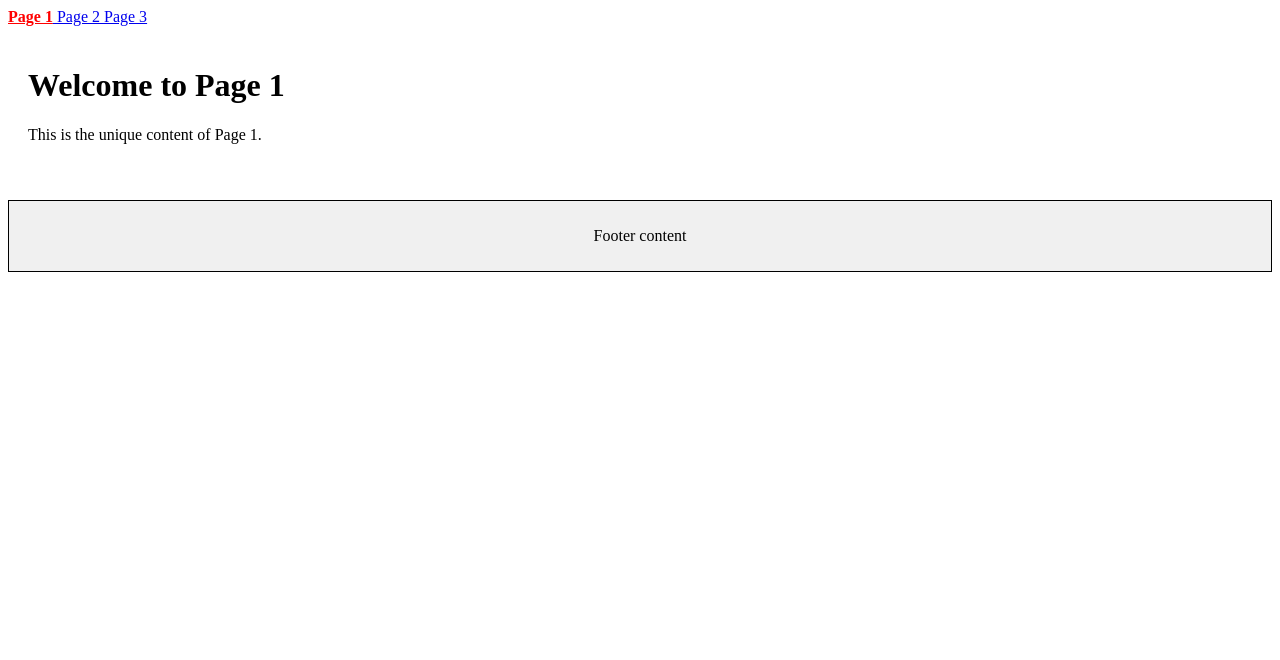
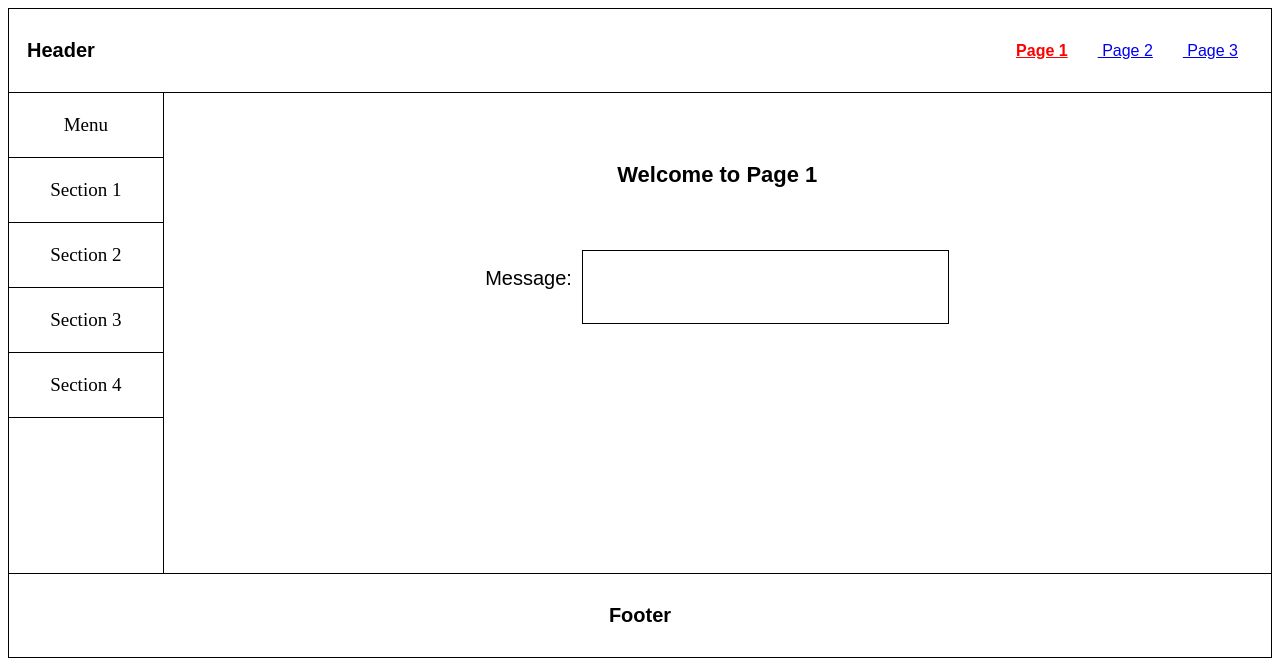
Before and after one commit to yungNita/IP_Course, a Vue app: page /page/1 in a window 1280 px wide. Shown: the top 660 px of the page. Built offline with nearby package versions, Linux system fonts and the light colour scheme.

Commit message:
Finished

```diff
--- /dev/null
+++ b/src/components/MenuComponent.vue
@@ -0,0 +1,66 @@
+<template>
+  <div class="menu-wrap">
+    <div class="menuTitle">Menu</div>
+    <nav>
+      <router-link
+        class="section_wrap"
+        v-for="section in sections"
+        :key="section"
+        :to="`/page/${currentPage}/section/${section}`"
+        :class="{ uio: isActive(section) }"
+        >Section {{ section }}</router-link
+      >
+    </nav>
+  </div>
+</template>
+
+<script>
+export default {
+  data() {
+    return {
+      sections: [1, 2, 3, 4],
+    };
+  },
+  computed: {
+    currentPage() {
+      return this.$route.params.pageNumber || 1; //Default to page1 if it not defined
+    },
+  },
+  methods: {
+    isActive(section) {
+      return this.$route.path.includes(`/section/${section}`);
+    },
+  },
+};
+</script>
+
+<style scoped>
+.menu-wrap {
+  border-right: 1px solid black;
+}
+.menuTitle,
+.section_wrap {
+  display: flex;
+  border-bottom: 1px solid black;
+  justify-content: center;
+  width: 12vw;
+  height: 8vh;
+  align-items: center;
+  font-size: 19px;
+  text-decoration: none;
+  color: black;
+}
+
+.uio {
+  border-color: #4c97ff;
+  border-width: 0 1px 1px 0;
+  border-style: solid;
+  background: #dae8fc;
+  color: black;
+  text-decoration: none;
+}
+
+.section_wrap:hover {
+  text-decoration: none;
+}
+</style>
--- /dev/null
+++ b/src/components/MessageBox.vue
@@ -0,0 +1,77 @@
+<template>
+  <div class="messageBox">
+    <label class="messageLine1" v-if="message">
+      Message from Page {{ currentPage }}: {{ message }}
+    </label>
+    <div class="hehe">
+      <label class="messageLine">Message:</label>
+      <input
+        type="text"
+        class="boxes"
+        v-model="newMessage"
+        @input="updateMessage" />
+    </div>
+  </div>
+</template>
+
+<script>
+import { store } from "@/stores/store";
+
+export default {
+  props: ["currentPage"],
+
+  computed: {
+    message() {
+      return store.getMessage(this.currentPage); // Get the current message for this page
+    },
+  },
+
+  data() {
+    return {
+      newMessage: store.getMessage(this.currentPage) || "",
+    };
+  },
+
+  methods: {
+    updateMessage() {
+      store.setMessage(this.currentPage, this.newMessage); // Update global state
+    },
+  },
+};
+</script>
+
+<style scoped>
+.messageBox {
+  display: flex;
+  flex-direction: column;
+  align-items: center;
+  width: 100%;
+  height: 100%;
+  margin-top: 10px;
+}
+.messageLine1 {
+  font-family: Arial, Helvetica, sans-serif;
+  font-size: 20px;
+  margin-left: -5.8rem;
+}
+.hehe {
+  display: flex;
+  margin-top: 10px;
+}
+.messageLine {
+  font-family: Arial, Helvetica, sans-serif;
+  font-size: 20px;
+  margin-top: 27px;
+  margin-right: 10px;
+}
+.boxes {
+  font-size: 18px;
+  margin-bottom: 30px;
+  margin-top: 10px;
+  border: 1px solid black;
+  width: 27vw;
+  height: 9vh;
+  text-align: center;
+  padding: 0 10px;
+}
+</style>
--- a/src/components/footerComponent.vue
+++ b/src/components/footerComponent.vue
@@ -1,15 +1,15 @@
 <template>
   <footer>
-    <p>Footer content</p>
+    <p>Footer</p>
   </footer>
 </template>
 
 <style>
 footer {
   text-align: center;
-  margin-top: 20px;
   padding: 10px;
-  background: #f0f0f0;
   border: 1px solid black;
+  font-family: Arial, Helvetica, sans-serif;
+  font-size: 20px;
 }
 </style>
--- a/src/components/headerComponent.vue
+++ b/src/components/headerComponent.vue
@@ -1,7 +1,10 @@
 <template>
-  <header>
+  <div class="Header_wrap">
+    <p>Header</p>
+    <header class="H">
       <nav>
         <router-link
+          class="Pages"
           v-for="page in pages"
           :key="page"
           :to="`/page/${page}`"
@@ -10,6 +13,7 @@
         </router-link>
       </nav>
     </header>
+  </div>
 </template>
 
 <script>
@@ -28,8 +32,29 @@ export default {
 </script>
 
 <style>
+.Header_wrap {
+  display: flex;
+  justify-content: space-between;
+  align-items: center;
+  border: 1px solid black;
+  padding: 10px 18px;
+}
 .active {
   color: red;
+  font-weight: 600;
+}
+p {
+  font-size: 20px;
   font-weight: bold;
+  font-family: Arial, Helvetica, sans-serif;
+}
+.Pages {
+  margin: 0 15px;
+}
+
+.H {
+  display: flex;
+  justify-content: flex-end;
+  font-family: Arial, Helvetica, sans-serif;
 }
 </style>
--- a/src/router/index.js
+++ b/src/router/index.js
@@ -1,8 +1,7 @@
 import { createRouter, createWebHistory } from "vue-router";
 import HomeView from "@/views/HomeView.vue";
-import Page1 from "@/views/Page1View.vue";
-import Page2 from "@/views/Page2View.vue";
-import Page3 from "@/views/Page3View.vue";
+import PageView from "@/views/PageView.vue";
+import SectionView from "@/views/SectionView.vue";
 
 const router = createRouter({
   history: createWebHistory(),
@@ -13,22 +12,16 @@ const router = createRouter({
       redirect: "/page/1",
       children: [
         {
-          path: "page/1",
-          component: Page1,
-          name: "Page1",
-
-        },
-        {
-          path: "page/2",
-          component: Page2,
-          name: "Page2",
-
-        },
-        {
-          path: "page/3",
-          component: Page3,
-          name: "Page3",
-
+          path: "page/:pageNumber",
+          component: PageView,
+          name: "page",
+          children: [
+            {
+              path: "section/:sectionNumber",
+              component: SectionView,
+              name: "section",
+            }
+          ]
         },
       ],
     },
--- /dev/null
+++ b/src/stores/store.js
@@ -0,0 +1,15 @@
+import { reactive } from "vue";
+
+export const store = reactive({
+  messages: {
+    1: "", // Message for Page 1
+    2: "", // Message for Page 2
+    3: "", // Message for Page 3
+  },
+  setMessage(page, message) {
+    this.messages[page] = message;
+  },
+  getMessage(page) {
+    return this.messages[page];
+  },
+});
--- a/src/views/HomeView.vue
+++ b/src/views/HomeView.vue
@@ -2,9 +2,9 @@
   <div>
     <HeaderComponent />
     <div class="layout">
-      <main>
-        <router-view />
-      </main>
+      <MenuComponent />
+
+      <router-view class="page_wrap" />
     </div>
     <FooterComponent />
   </div>
@@ -13,23 +13,27 @@
 <script>
 import HeaderComponent from "@/components/headerComponent.vue";
 import FooterComponent from "@/components/footerComponent.vue";
-
+import MenuComponent from "@/components/MenuComponent.vue";
 export default {
   components: {
     HeaderComponent,
     FooterComponent,
+    MenuComponent,
   },
 };
 </script>
 
-<style>
+<style scoped>
 .layout {
   display: flex;
-  flex-grow: 1;
-  height: 100%;
+  height: 60vh;
+  border-width: 0 1px 0 1px;
+  border-color: black;
+  border-style: solid;
 }
-main {
-  flex-grow: 1;
-  padding: 20px;
+.page_wrap {
+  display: flex;
+  flex-direction: column;
+  margin-top: 3.7rem;
 }
 </style>
--- a/src/views/Page1View.vue
+++ /dev/null
@@ -1,13 +0,0 @@
-<template>
-  <div>
-    <h1>Welcome to Page 1</h1>
-    <p>This is the unique content of Page 1.</p>
-    <router-view />
-  </div>
-</template>
-
-<script>
-export default {
-  name: "Page1View",
-};
-</script>
--- a/src/views/Page2View.vue
+++ /dev/null
@@ -1,13 +0,0 @@
-<template>
-  <div>
-    <h1>Welcome to Page 2</h1>
-    <p>This is the unique content of Page 2.</p>
-    <router-view />
-  </div>
-</template>
-
-<script>
-export default {
-  name: "Page2View",
-};
-</script>
--- a/src/views/Page3View.vue
+++ /dev/null
@@ -1,13 +0,0 @@
-<template>
-  <div>
-    <h1>Welcome to Page 3</h1>
-    <p>This is the unique content of Page 3.</p>
-    <router-view />
-  </div>
-</template>
-
-<script>
-export default {
-  name: "Page3View",
-};
-</script>
--- /dev/null
+++ b/src/views/PageView.vue
@@ -0,0 +1,43 @@
+<template>
+  <div class="pages">
+    <p>Welcome to Page {{ pageNumber }}</p>
+    <MessageBox class="MB" :currentPage="pageNumber" />
+    <router-view />
+  </div>
+</template>
+
+<script>
+import MessageBox from "@/components/MessageBox.vue";
+
+export default {
+  name: "PageView",
+  components: {
+    MessageBox,
+  },
+  computed: {
+    pageNumber() {
+      return this.$route.params.pageNumber; // Dynamically fetch pageNumber from route
+    },
+  },
+};
+</script>
+
+<style scoped>
+.pages {
+  display: flex;
+  flex-direction: column;
+  width: 100%;
+  align-items: center;
+  height: 100%;
+  position: relative;
+}
+.MB {
+  margin-top: 20px;
+}
+
+p {
+  font-family: Arial, Helvetica, sans-serif;
+  font-size: 22px;
+  margin-top: 10px;
+}
+</style>
--- /dev/null
+++ b/src/views/SectionView.vue
@@ -0,0 +1,43 @@
+<template>
+  <div class="section-wrap">
+    <div class="dots">-----------------------------------------------</div>
+    <div class="sectionLine">
+      This is Section {{ sectionNumber }} of Page {{ pageNumber }}
+    </div>
+
+    <router-view />
+  </div>
+</template>
+
+<script>
+export default {
+  name: "SectionView",
+
+  computed: {
+    sectionNumber() {
+      return this.$route.params.sectionNumber;
+    },
+    pageNumber() {
+      return this.$route.params.pageNumber;
+    },
+  },
+};
+</script>
+<style scoped>
+.section-wrap {
+  display: flex;
+  flex-direction: column;
+  align-items: center;
+  width: 100%;
+  height: 100%;
+}
+.sectionLine {
+  font-family: Arial, Helvetica, sans-serif;
+  font-size: 20px;
+}
+.dots {
+  font-weight: bold;
+  font-size: 25px;
+  margin-bottom: 20px;
+}
+</style>
```
Lines whose indentation alone changed are shown as unchanged.
